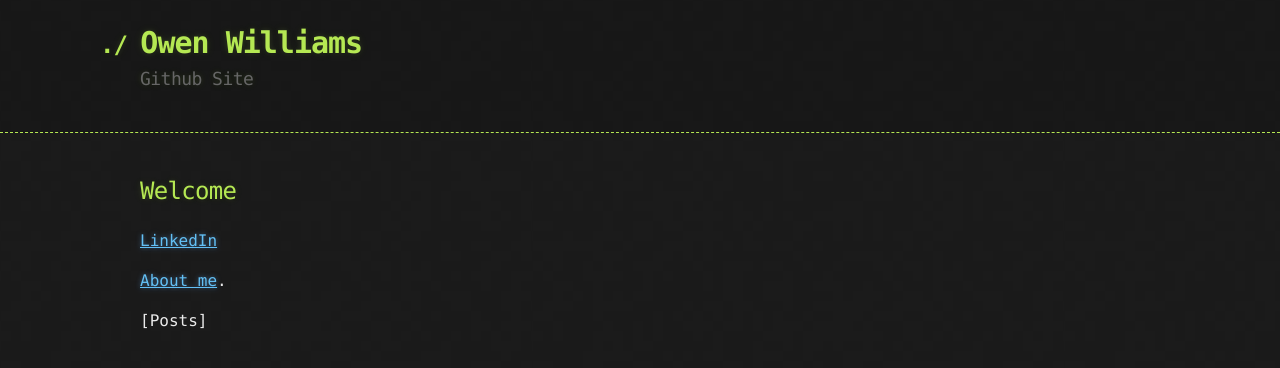
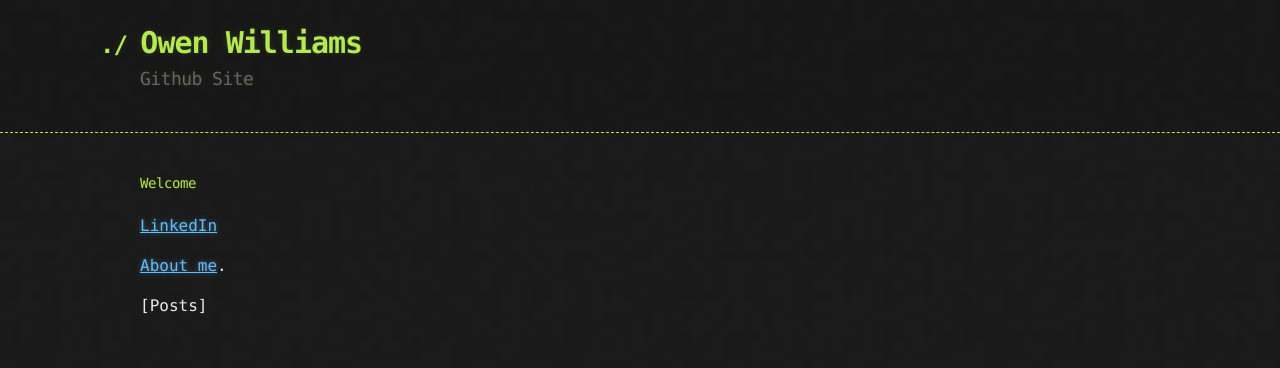
Before and after one commit to owenw1lliams/owenw1lliams.github.io, a Jekyll site: the page built from index.md, in a window 1280 px wide. Shown: the top 368 px of the page. Built offline with Jekyll 4.4.1, drawn with Linux system fonts in a browser that asks for light colours; our own code applies the rules of GitHub Pages for plain Markdown files.

```diff
--- a/index.md
+++ b/index.md
@@ -2,7 +2,7 @@
 layout: default
 ---
 
-## Welcome
+#### Welcome
 
 [LinkedIn](https://www.linkedin.com/in/owen-williams-6768071b7)
 
```
